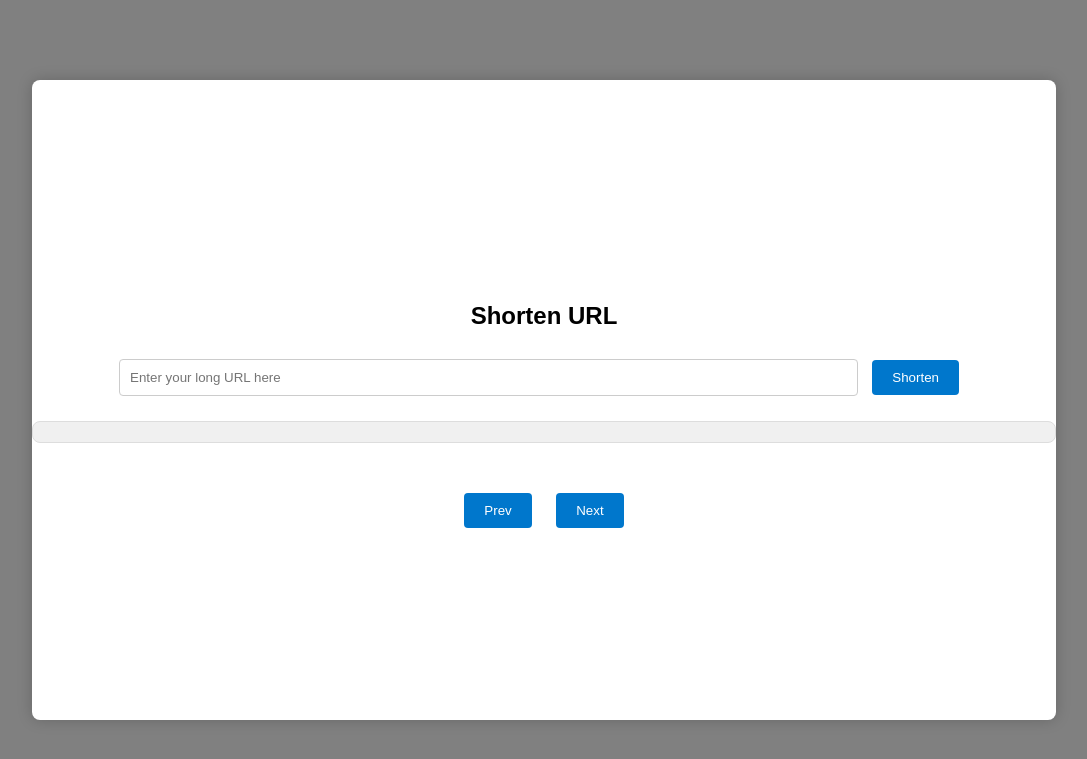
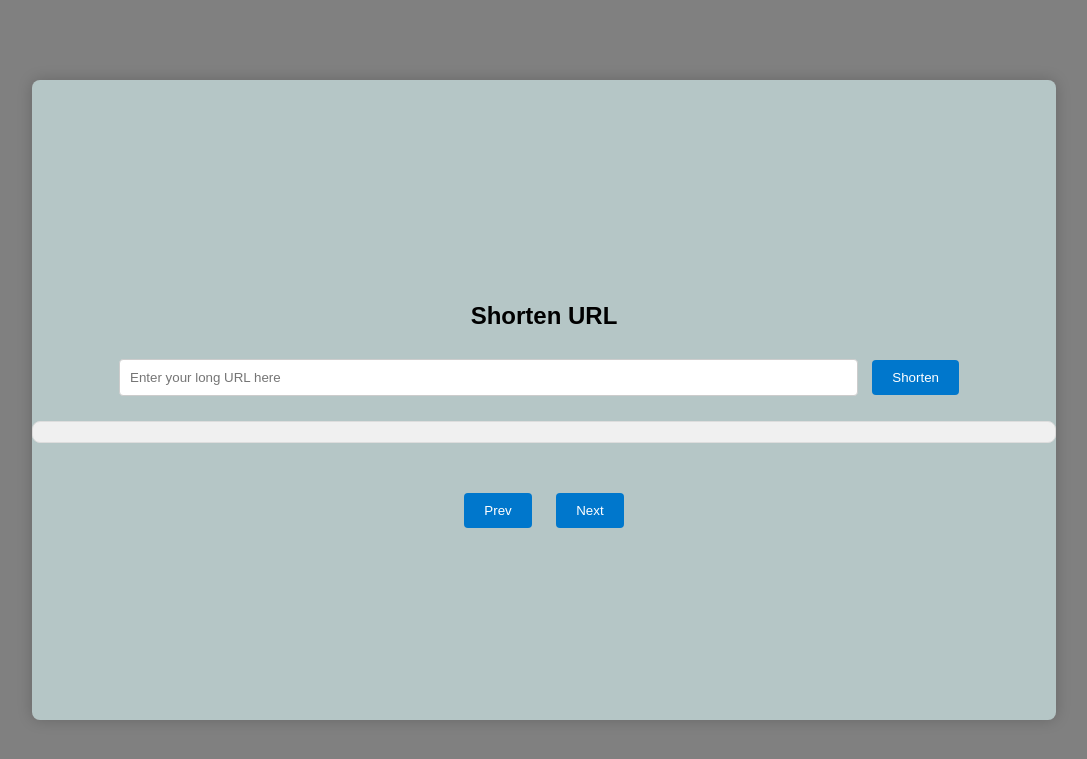
Before and after one commit to MuhammadAbdullahButt/muhammad-innovaxel-abdullah, a Flask app: page / in a window 1280 px wide. Shown: the top 759 px of the page, without its empty margins (96-1183 px from the left). Run offline with Flask 3, Linux system fonts and the light colour scheme.

Commit message:
Front End

```diff
--- a/static/style.css
+++ b/static/style.css
@@ -17,7 +17,7 @@
     align-items: center;
     width: 80%;
     height: 80%;
-    background-color: #fff;
+    background-color: #bfd3d2d8;
     border-radius: 8px;
     box-shadow: 0 0 15px rgba(0, 0, 0, 0.2);  /* Subtle shadow */
     overflow: hidden;
```
